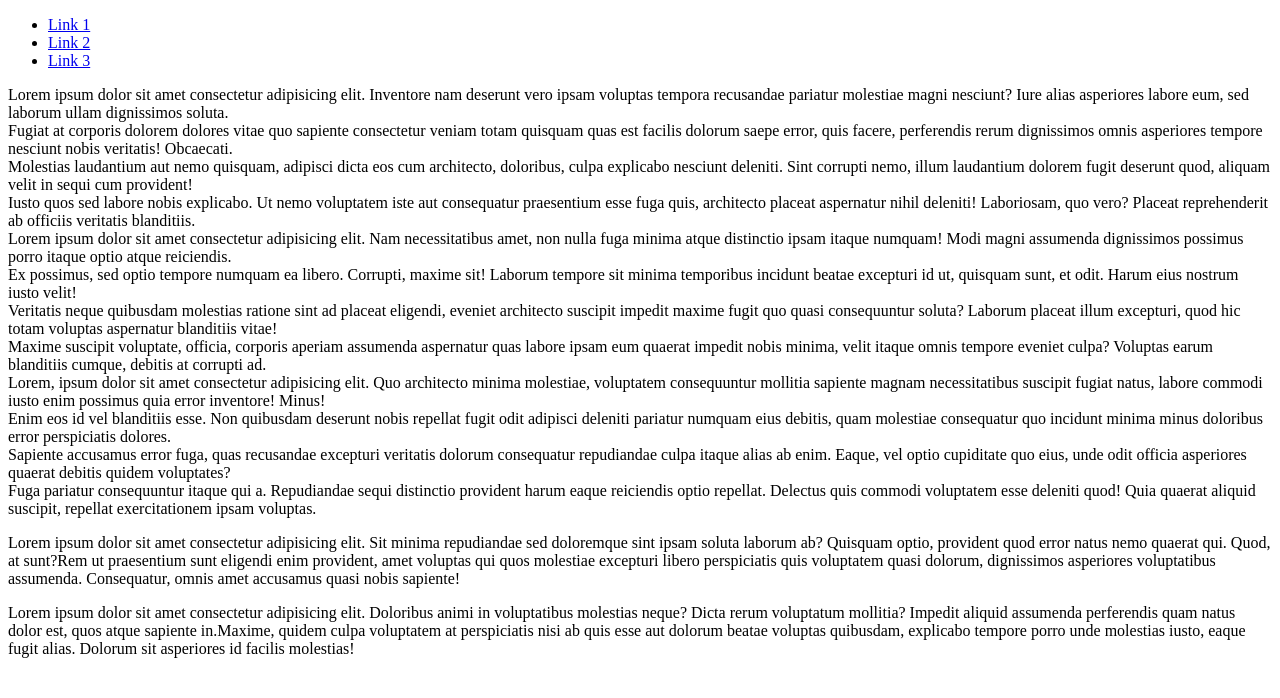
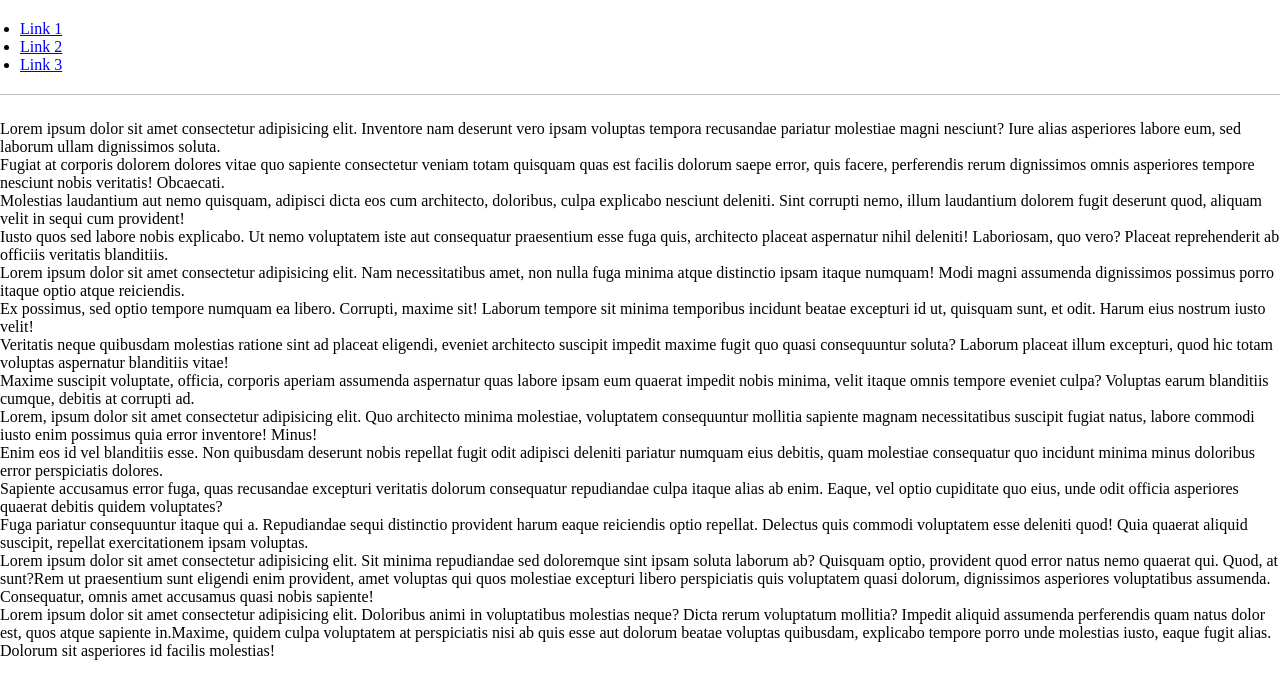
Before and after one commit to edilsonsilva/TIManhaGit0220, a plain HTML site: page index.html in a window 1280 px wide. Drawn offline with Linux system fonts and the light colour scheme.

Commit message:
Link do css com o html e inicio da formatacao css

```diff
--- a/css/style.css
+++ b/css/style.css
@@ -0,0 +1,18 @@
+*{
+    margin:0;
+    padding:0;
+    box-sizing: border-box;
+}
+
+header{
+    border-bottom:1px solid silver;
+    margin-bottom: 50px;
+    padding:20px;
+    position: fixed;
+    width: 100%;
+    top:0;
+}
+
+main{
+    margin-top: 120px;
+}
--- a/index.html
+++ b/index.html
@@ -5,6 +5,7 @@
     <meta http-equiv="X-UA-Compatible" content="IE=edge">
     <meta name="viewport" content="width=device-width, initial-scale=1.0">
     <title>Página de teste</title>
+    <link rel="stylesheet" href="css/style.css">
 </head>
 <body>
     <header>
```
